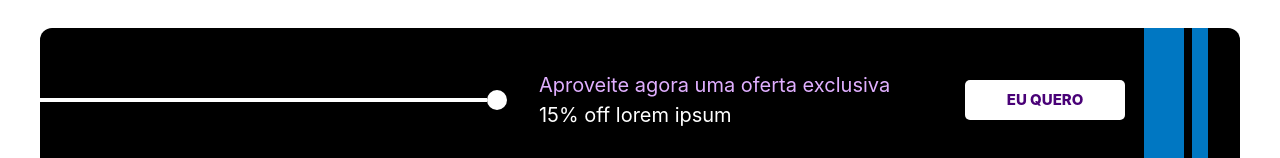
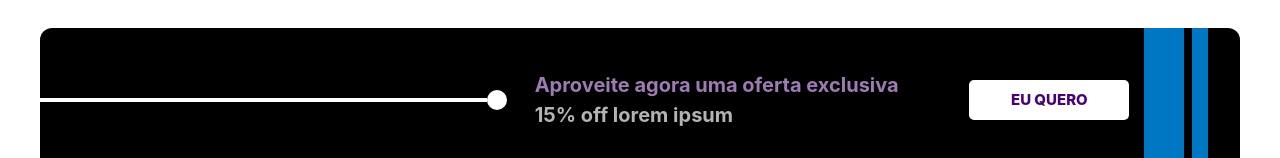
Before and after one commit to kortkamp/trayllo-front, a Next.js app in the folder app/: page / in a window 1280 px wide. Shown: the part 786-944 px from the top of the page. Built offline with nearby package versions, Linux system fonts and the light colour scheme.

Commit message:
fix: text bold and opacity

```diff
--- a/app/components/CtaSection.tsx
+++ b/app/components/CtaSection.tsx
@@ -5,16 +5,16 @@ export default function CtaSection(){
   return (
     <section>
       <SafeArea>
-        <div className="bg-black rounded-md flex justify-evenly items-center h-36 mt-20 relative">
+        <div className="bg-black rounded-md flex justify-evenly items-center h-36 mt-20 relative ">
           <div className="flex items-center absolute left-0">
             <div className="w-[447px] bg-white h-1"></div>
             <div className="bg-white h-5 w-5 rounded-full"></div>
           </div>
-          <div className="flex flex-col ml-96 pl-10">
-            <span className="text-primary-light text-md">
+          <div className="flex flex-col ml-96 pl-10 opacity-70">
+            <span className="text-primary-light text-md font-bold">
               Aproveite agora uma oferta exclusiva
             </span>
-            <span className="text-white text-md">
+            <span className="text-white text-md font-bold">
               15% off lorem ipsum
             </span>
           </div>
```
